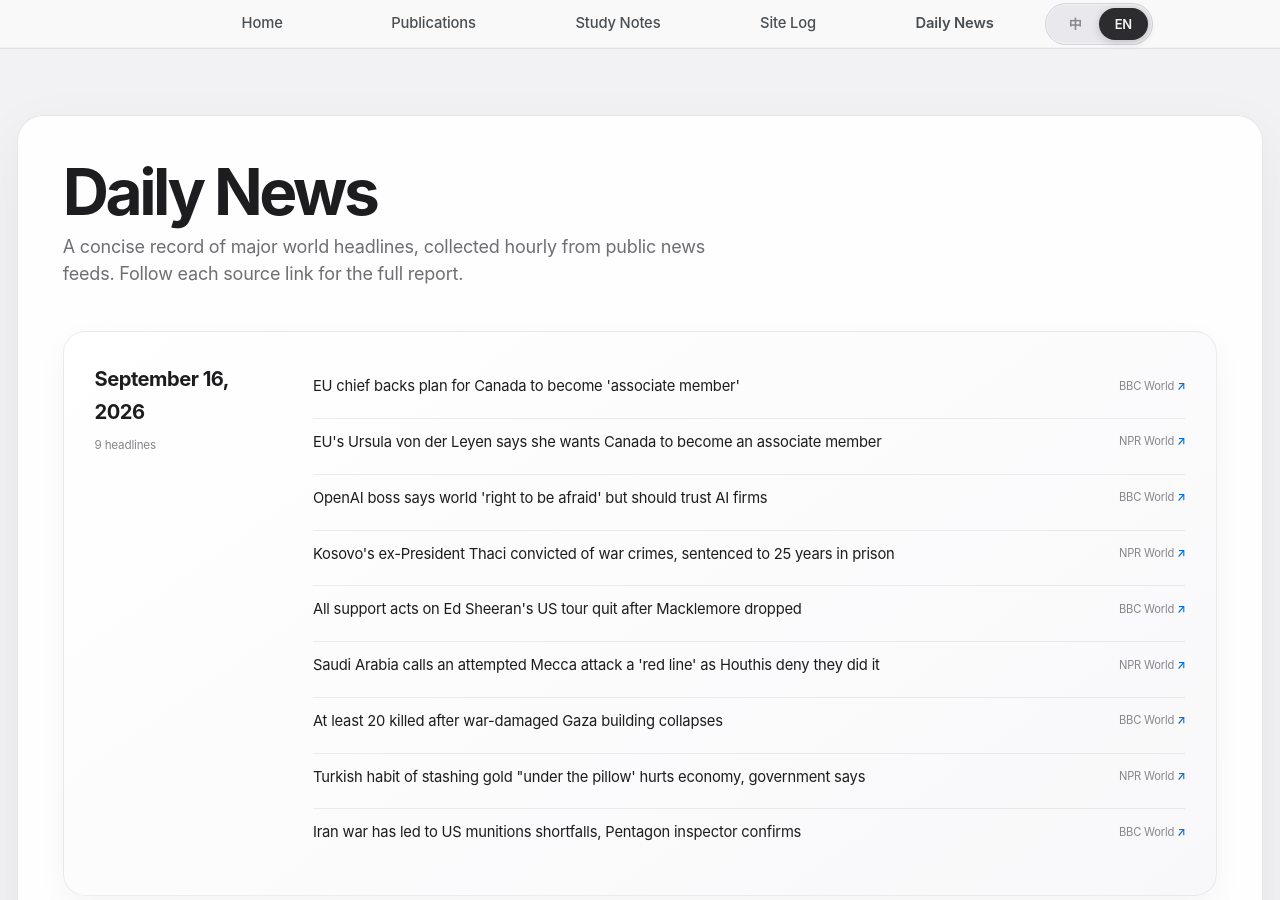
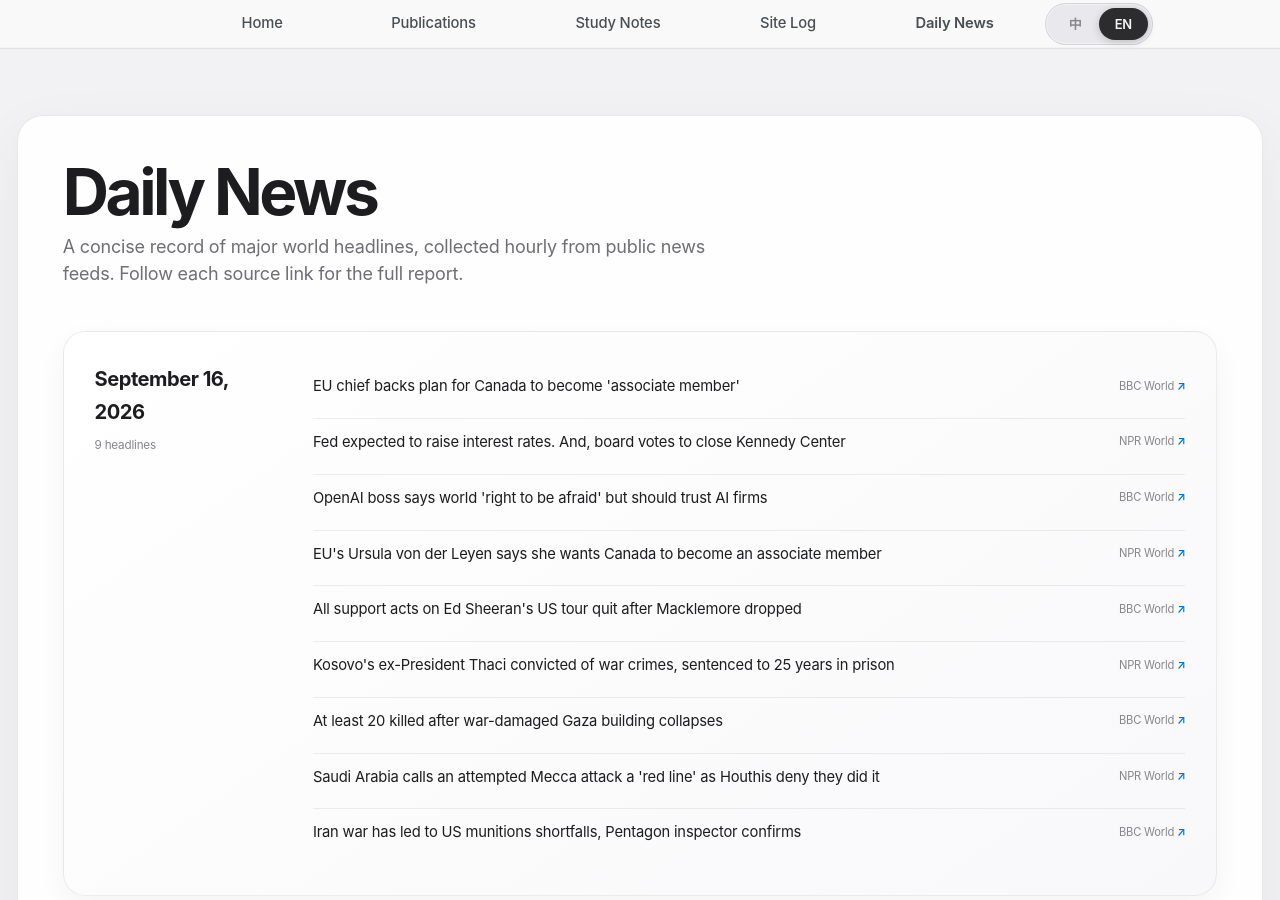
Before and after one commit to HaoxiangLuo/HaoxiangLuo.github.io, a Jekyll site: the page built from _pages/daily-news.html, in a window 1280 px wide and 900 px high. Built offline with Jekyll 4.4.1, drawn with Linux system fonts in a browser that asks for light colours; a style sheet for code colours, icons or effects is not loaded.

Commit message:
Update daily news 2026-09-16

```diff
--- a/_data/daily_news.json
+++ b/_data/daily_news.json
@@ -1,5 +1,5 @@
 {
-  "updated_at": "2026-09-16T19:36:17+08:00",
+  "updated_at": "2026-09-16T19:46:54+08:00",
   "days": [
     {
       "date": "2026-09-16",
@@ -10,9 +10,9 @@
           "url": "https://www.bbc.co.uk/news/articles/cjwyzrr9d3dko?at_medium=RSS&at_campaign=rss"
         },
         {
-          "title": "EU's Ursula von der Leyen says she wants Canada to become an associate member",
+          "title": "Fed expected to raise interest rates. And, board votes to close Kennedy Center",
           "source": "NPR World",
-          "url": "https://www.npr.org/2026/09/16/nx-s1-5970985/canada-become-eu-associate-member"
+          "url": "https://www.npr.org/2026/09/16/g-s1-143569/up-first-newsletter-fed-reserve-interest-rates-iran-war-kennedy-center-contraception"
         },
         {
           "title": "OpenAI boss says world 'right to be afraid' but should trust AI firms",
@@ -20,9 +20,9 @@
           "url": "https://www.bbc.co.uk/news/articles/cqx2zpj4y525o?at_medium=RSS&at_campaign=rss"
         },
         {
-          "title": "Kosovo's ex-President Thaci convicted of war crimes, sentenced to 25 years in prison",
+          "title": "EU's Ursula von der Leyen says she wants Canada to become an associate member",
           "source": "NPR World",
-          "url": "https://www.npr.org/2026/09/16/g-s1-143560/kosovo-former-president-war-crimes"
+          "url": "https://www.npr.org/2026/09/16/nx-s1-5970985/canada-become-eu-associate-member"
         },
         {
           "title": "All support acts on Ed Sheeran's US tour quit after Macklemore dropped",
@@ -30,9 +30,9 @@
           "url": "https://www.bbc.co.uk/news/articles/c3vgyn49y4l7o?at_medium=RSS&at_campaign=rss"
         },
         {
-          "title": "Saudi Arabia calls an attempted Mecca attack a 'red line' as Houthis deny they did it",
+          "title": "Kosovo's ex-President Thaci convicted of war crimes, sentenced to 25 years in prison",
           "source": "NPR World",
-          "url": "https://www.npr.org/2026/09/16/g-s1-143554/saudi-arabia-attempted-mecca-attack"
+          "url": "https://www.npr.org/2026/09/16/g-s1-143560/kosovo-former-president-war-crimes"
         },
         {
           "title": "At least 20 killed after war-damaged Gaza building collapses",
@@ -40,9 +40,9 @@
           "url": "https://www.bbc.co.uk/news/articles/cvp8d00j9gg5o?at_medium=RSS&at_campaign=rss"
         },
         {
-          "title": "Turkish habit of stashing gold \"under the pillow' hurts economy, government says",
+          "title": "Saudi Arabia calls an attempted Mecca attack a 'red line' as Houthis deny they did it",
           "source": "NPR World",
-          "url": "https://www.npr.org/2026/09/15/g-s1-143414/turkey-gold-economy"
+          "url": "https://www.npr.org/2026/09/16/g-s1-143554/saudi-arabia-attempted-mecca-attack"
         },
         {
           "title": "Iran war has led to US munitions shortfalls, Pentagon inspector confirms",
```
